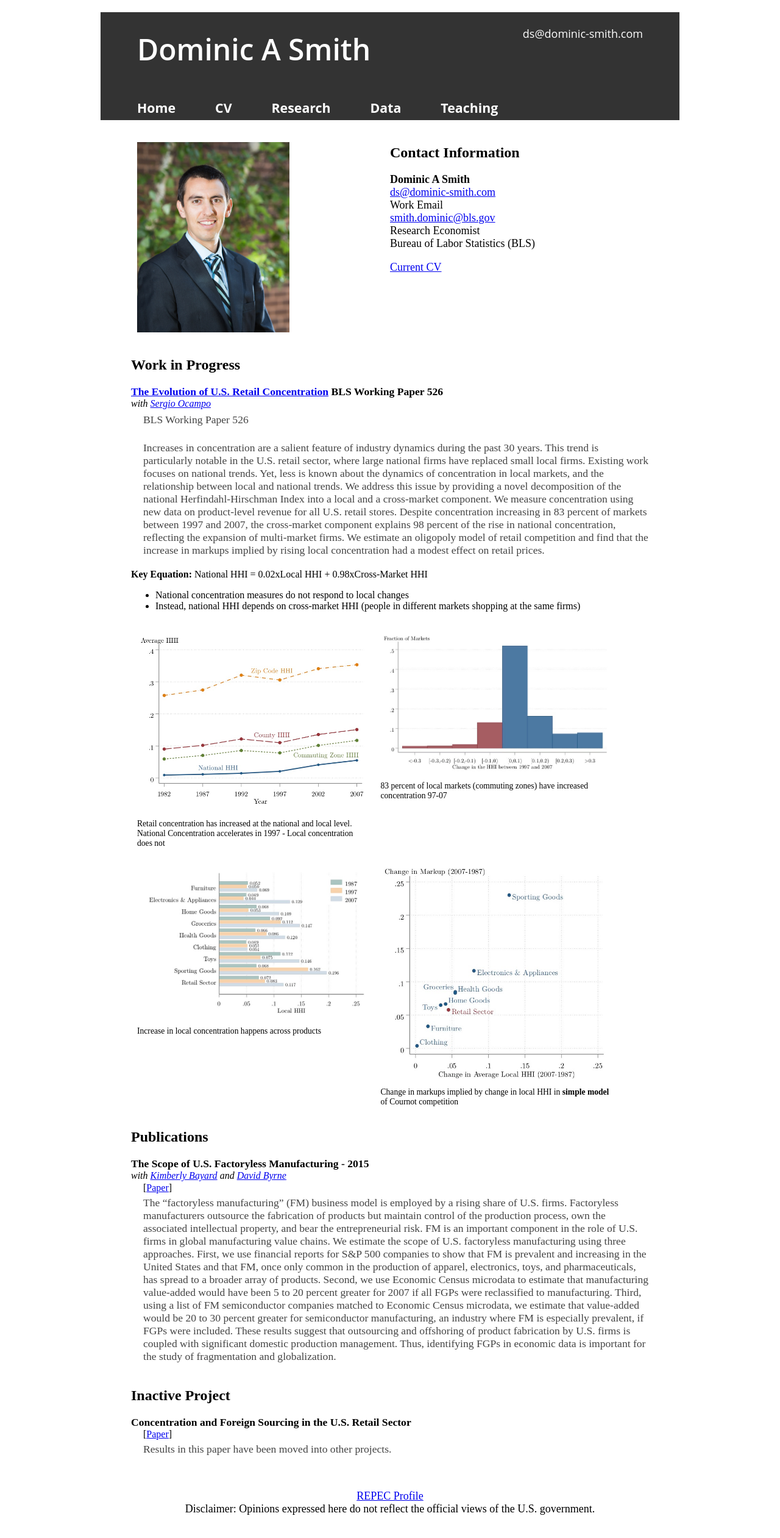
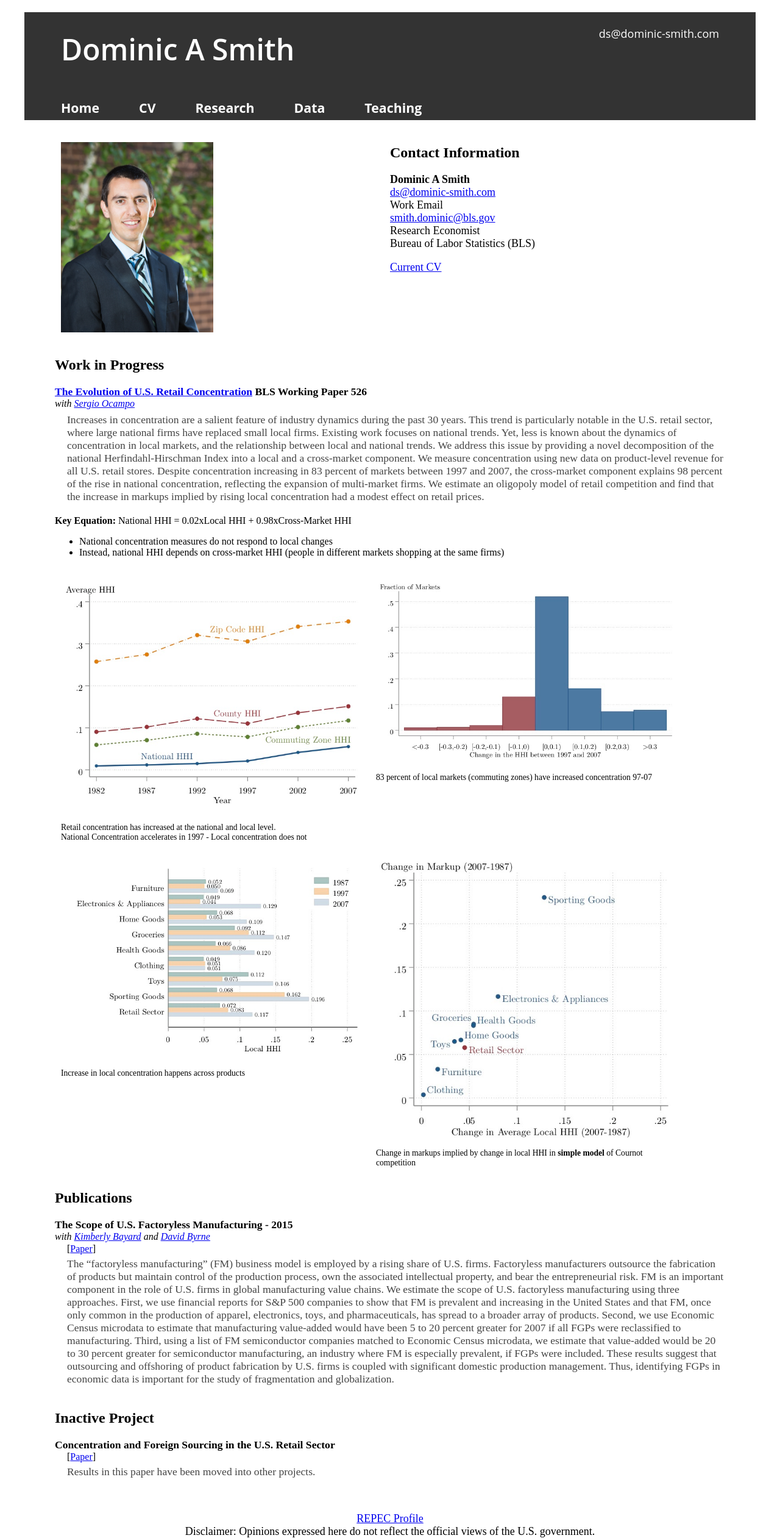
Before and after one commit to dominic-smith/dominic-smith.github.io, a Jekyll site: the page built from index.md, in a window 1280 px wide. Shown: the whole page at 61% size. Built offline with Jekyll 4.4.1, drawn with Linux system fonts in a browser that asks for light colours; before the commit the page ends 2485 px from its top, so only the background shows below that.

Commit message:
Wider website

```diff
--- a/css/main.css
+++ b/css/main.css
@@ -194,7 +194,8 @@ div.main_text {
 }
 
 .figures {
-  text-size: 85%;
+  text-size: 90%;
+  font-weight: 200;
 }
 
 .column {
@@ -203,7 +204,7 @@ div.main_text {
 
 @media (min-width: 680px) {
   body {
-  max-width: 950px;
+  max-width: 1200px;
   vertical-align: middle;
 }
 div.main_text {
--- a/index.md
+++ b/index.md
@@ -37,8 +37,6 @@ layout: default
 <h2>Work in Progress</h2>
                 <div class="paper"><a href="https://www.bls.gov/osmr/research-papers/2020/pdf/ec200080.pdf" rel="noopener noreferrer" target="_blank">The Evolution of U.S. Retail Concentration</a> BLS Working Paper 526</div>
                 <div class="coauthors"> with <a href="https://sites.google.com/site/sergiocampod" rel="noopener noreferrer" target="_blank">Sergio Ocampo</a> </div>
-
-               <div class="summary">BLS Working Paper 526</div>
                 <div class="summary">Increases in concentration are a salient feature of industry dynamics during the past 30 years. This trend is particularly notable in the U.S. retail sector, where large national firms have replaced small local firms. Existing work focuses on national trends. Yet, less is known about the dynamics of concentration in local markets, and the relationship between local and national trends. We address this issue by providing a novel decomposition of the national Herfindahl-Hirschman Index into a local and a cross-market component. We measure concentration using new data on product-level revenue for all U.S. retail stores. Despite concentration increasing in 83 percent of markets between 1997 and 2007, the cross-market component explains 98 percent of the rise in national concentration, reflecting the expansion of multi-market firms. We estimate an oligopoly model of retail competition and find that the increase in markups implied by rising local concentration had a modest effect on retail prices.</div>
 <div class ="figures">
 <strong>Key Equation:</strong> National HHI = 0.02xLocal HHI + 0.98xCross-Market HHI
```
